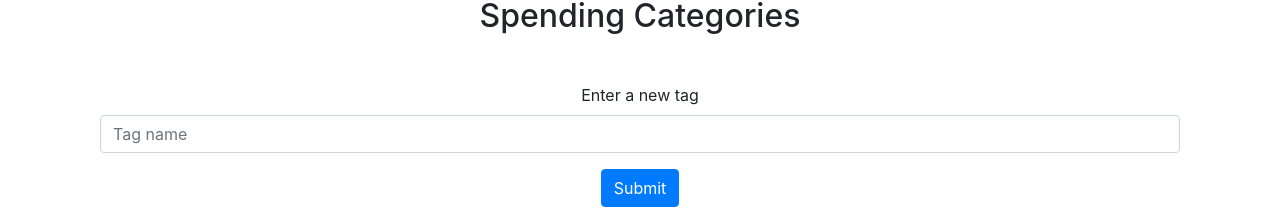
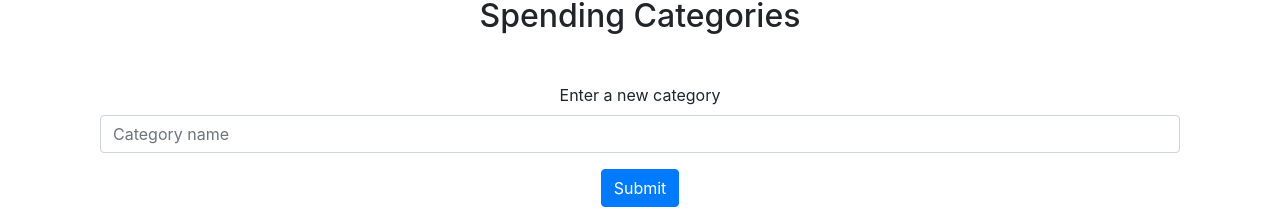
Before and after one commit to gregorl82/React_SpendingTracker, a React (Create React App) app in the folder client/: page / in a window 1280 px wide. Shown: the part 307-516 px from the top of the page. Built offline with nearby package versions, Linux system fonts and the light colour scheme; no server answers; the HTML template or start-up script is replaced by a standard one.

Commit message:
Fixes bugs related to tag refactor

```diff
--- a/client/src/components/categories/CategoryEdit.js
+++ b/client/src/components/categories/CategoryEdit.js
@@ -3,19 +3,19 @@ import Button from 'react-bootstrap/Button';
 import Modal from 'react-bootstrap/Modal';
 import Form from 'react-bootstrap/Form';
 
-const CategoryEdit = ({ tag }) => {
+const CategoryEdit = ({ category }) => {
 
     const [show, setShow] = useState(false);
-    const [tag_name, setTagName] = useState(tag.tag_name);
+    const [category_name, setCategoryName] = useState(category.category_name);
 
     const handleClose = () => setShow(false);
     const handleShow = () => setShow(true);
 
-    const updateTag = async(e) => {
+    const updateCategory = async(e) => {
         e.preventDefault();
         try {
-            const body = { tag_name }
-            const response = fetch(`http://localhost:5000/api/categories/${tag.id}`, {
+            const body = { category_name }
+            const response = fetch(`http://localhost:5000/api/categories/${category.id}`, {
                 method: "PUT",
                 headers: {"Content-Type": "application/json"},
                 body: JSON.stringify(body)
@@ -35,16 +35,16 @@ const CategoryEdit = ({ tag }) => {
 
             <Modal show={show} onHide={handleClose}>
                 <Modal.Header closeButton>
-                    <Modal.Title>Edit tag</Modal.Title>
+                    <Modal.Title>Edit category</Modal.Title>
                 </Modal.Header>
                 <Modal.Body>
                     <Form.Group controlId="formTagName">
                         <Form.Control
                             type="text"
-                            placeholder="Tag name"
-                            value={tag_name}
+                            placeholder="Category name"
+                            value={category_name}
                             onChange={e => {
-                                setTagName(e.target.value);
+                                setCategoryName(e.target.value);
                             }
                             } />
                     </Form.Group>
@@ -54,7 +54,7 @@ const CategoryEdit = ({ tag }) => {
                         Close
                     </Button>
                     <Button variant="primary" onClick={(e) => {
-                        updateTag(e)
+                        updateCategory(e)
                     }
                     }>
                         Save Changes
--- a/client/src/components/categories/CategoryInput.js
+++ b/client/src/components/categories/CategoryInput.js
@@ -5,12 +5,12 @@ import Button from 'react-bootstrap/Button';
 
 const CategoryInput = () => {
 
-    const [tag_name, setTagName] = useState("");
+    const [category_name, setCategoryName] = useState("");
 
     const handleSubmit = async e => {
         e.preventDefault();
         try {
-            const body = { tag_name };
+            const body = { category_name };
             const response = await fetch("http://localhost:5000/api/categories", {
                 method: "POST",
                 headers: { "Content-Type": "application/json" },
@@ -26,14 +26,14 @@ const CategoryInput = () => {
     return (
         <Container>
             <Form onSubmit={handleSubmit}>
-                <Form.Group controlId="formTagName">
-                    <Form.Label>Enter a new tag</Form.Label>
+                <Form.Group controlId="formCategoryName">
+                    <Form.Label>Enter a new category</Form.Label>
                     <Form.Control
                         type="text"
-                        placeholder="Tag name"
-                        value={tag_name}
+                        placeholder="Category name"
+                        value={category_name}
                         onChange={e => {
-                            setTagName(e.target.value);
+                            setCategoryName(e.target.value);
                         }
                         } />
                 </Form.Group>
--- a/client/src/components/categories/CategoryItem.js
+++ b/client/src/components/categories/CategoryItem.js
@@ -3,7 +3,7 @@ import CategoryEdit from './CategoryEdit';
 import Col from 'react-bootstrap/Col';
 import Button from 'react-bootstrap/Button';
 
-const CategoryItem = ({ tag }) => {
+const CategoryItem = ({ category }) => {
 
     const handleDelete = async (id) => {
         try {
@@ -20,11 +20,11 @@ const CategoryItem = ({ tag }) => {
 
     return (
         <Fragment>
-            <Col lg={8}>{tag.tag_name}</Col>
-            <Col><CategoryEdit tag={tag}/></Col>
+            <Col lg={8}>{category.category_name}</Col>
+            <Col><CategoryEdit category={category}/></Col>
             <Col><Button
                 variant="danger"
-                onClick={() => handleDelete(tag.id)}>Delete</Button></Col>
+                onClick={() => handleDelete(category.id)}>Delete</Button></Col>
         </Fragment>
     )
 }
--- a/client/src/components/categories/CategoryList.js
+++ b/client/src/components/categories/CategoryList.js
@@ -2,11 +2,11 @@ import React, {Fragment} from 'react';
 import Row from 'react-bootstrap/Row';
 import CategoryItem from './CategoryItem';
 
-const CategoryList = ({ tags }) => {
+const CategoryList = ({ categories }) => {
     return (
         <Fragment>
-           {tags.map((tag) => {
-               return <Row className="m-5" key={tag.id}><CategoryItem tag={tag} /></Row>
+           {categories.map((category) => {
+               return <Row className="m-5" key={category.id}><CategoryItem category={category} /></Row>
            })}
         </Fragment>
     )
--- a/client/src/containers/CategoryContainer.js
+++ b/client/src/containers/CategoryContainer.js
@@ -5,27 +5,27 @@ import CategoryList from '../components/categories/CategoryList';
 
 const CategoryContainer = () => {
 
-    const [tags, setTags] = useState([]);
+    const [categories, setCategories] = useState([]);
 
-    const getTags = async () => {
+    const getCategories = async () => {
         try {
             const response = await fetch("http://localhost:5000/api/categories");
             const json = await response.json();
-            setTags(json);
+            setCategories(json);
         } catch (err) {
             console.error(err.message);
         }
     }
 
     useEffect(() => {
-        getTags();
+        getCategories();
     }, [])
 
     return (
         <Container>
             <h2 className="m-5">Spending Categories</h2>
             <CategoryInput />
-            <CategoryList tags={tags} />
+            <CategoryList categories={categories} />
         </Container>
     )
 }
```
